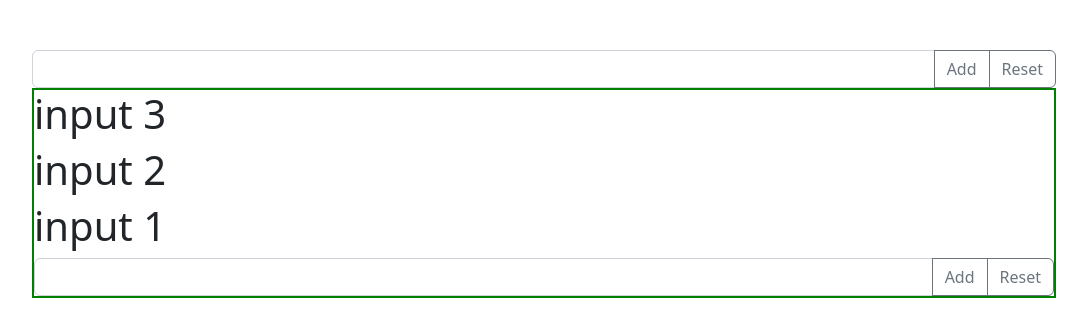
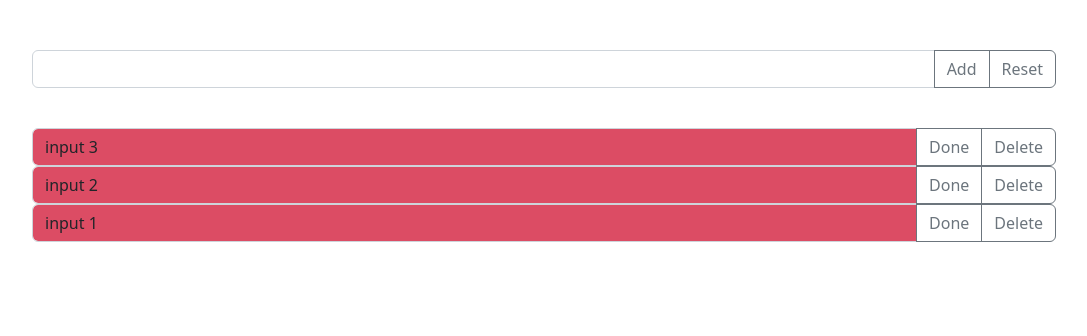
Before and after one commit to conicuznhm/ReactWorkshop, a React (Create React App) app: page / in a window 1280 px wide. Shown: the top 336 px of the page, without its empty margins (96-1183 px from the left). Built offline with nearby package versions, Linux system fonts and the light colour scheme.

Commit message:
update: done change color and delete item

```diff
--- a/src/App.js
+++ b/src/App.js
@@ -29,10 +29,16 @@ function App() {
   // action when 'input' change by user
   const handleInputChange = (e) => setItem(e.target.value);
 
+  // action when click 'Delete button
+  const handleDelteItem = idToDelete => {
+    const newItems = items.filter(item => item.id !== idToDelete);
+    setItems(newItems);
+  }
+
   return (
     <div style={{ width: '80%', margin: '50px auto' }}>
       <InputToDo item={item} onChange={handleInputChange} onClickAdd={handleAddItem} onClickReset={handleResetItem} />
-      <ListItems items={items} />
+      <ListItems items={items} onClickDelete={handleDelteItem} />
     </div>
   );
 }
--- a/src/component/InputToDo.js
+++ b/src/component/InputToDo.js
@@ -1,14 +1,14 @@
-const InputToDo = ({item, onChange, onClickAdd, onClickReset}) => {
+const InputToDo = ({ item, onChange, onClickAdd, onClickReset }) => {
     return (
-        <div className="input-group">
+        <div className="input-group" style={{ margin: '40px 0' }}>
             <input
-            type='text'
-            className="form-control"
+                type='text'
+                className="form-control"
                 value={item}
                 onChange={onChange}
             />
-                <button className="btn btn-outline-secondary" onClick={onClickAdd}>Add</button>
-                <button type="reset" className="btn btn-outline-secondary" onClick={onClickReset}>Reset</button>
+            <button className="btn btn-outline-secondary" onClick={onClickAdd}>Add</button>
+            <button type="reset" className="btn btn-outline-secondary" onClick={onClickReset}>Reset</button>
         </div>
     );
 }
--- a/src/component/Item.js
+++ b/src/component/Item.js
@@ -1,11 +1,16 @@
-const Item = ({item}) => {
+import { useState } from "react";
+
+const Item = ({ item, completed, id, onClick }) => {
+    const [isDone, setIsDone] = useState(completed);
+
+    const handleIsDone = () => setIsDone(!isDone);
+
     return (
         <div className="input-group">
-            <input type='text' className="form-control" />
-            <button className="btn btn-outline-secondary" >Add</button>
-            <button type="reset" className="btn btn-outline-secondary" >Reset</button>
+            <div className="form-control" style={{ backgroundColor: isDone ? '#14A44D' : '#DC4C64' }}>{item}</div>
+            <button className="btn btn-outline-secondary" onClick={handleIsDone} >Done</button>
+            <button type="reset" className="btn btn-outline-secondary" onClick={() => onClick(id)} >Delete</button>
         </div>
-
     );
 }
 export default Item;
--- a/src/component/ListItems.js
+++ b/src/component/ListItems.js
@@ -1,12 +1,10 @@
 import Item from "./Item";
 import { v4 as uuidv4 } from 'uuid';
 
-const ListItems = ({items}) => {
+const ListItems = ({ items, onClickDelete }) => {
     return (
-        <div style={{border: '2px solid green'}}>
-        {items.map(item => <h1 key={item.id}>{item.title}</h1>)}
-            {/* <Item item={{ id: uuidv4(), title: 'input 3', completed: false }}/> */}
-            <Item />
+        <div>
+            {items.map(item => <Item key={item.id} item={item.title} completed={item.completed} id={item.id} onClick={onClickDelete} />)}
         </div>
     );
 }
```
